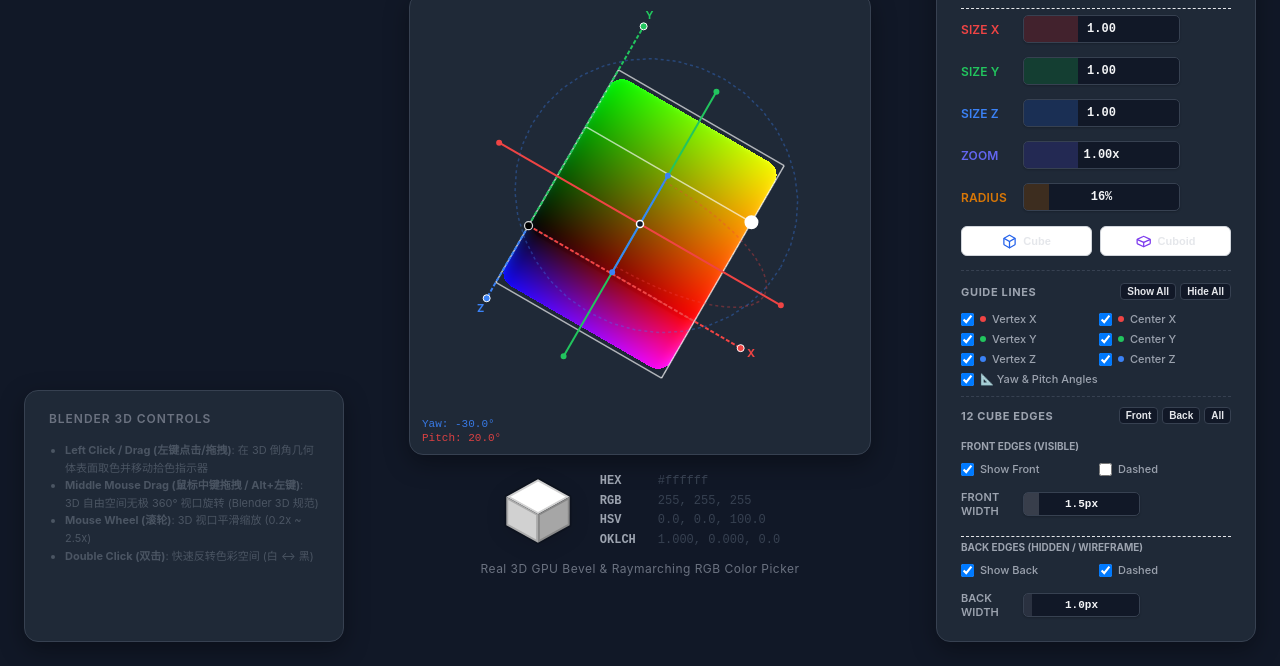
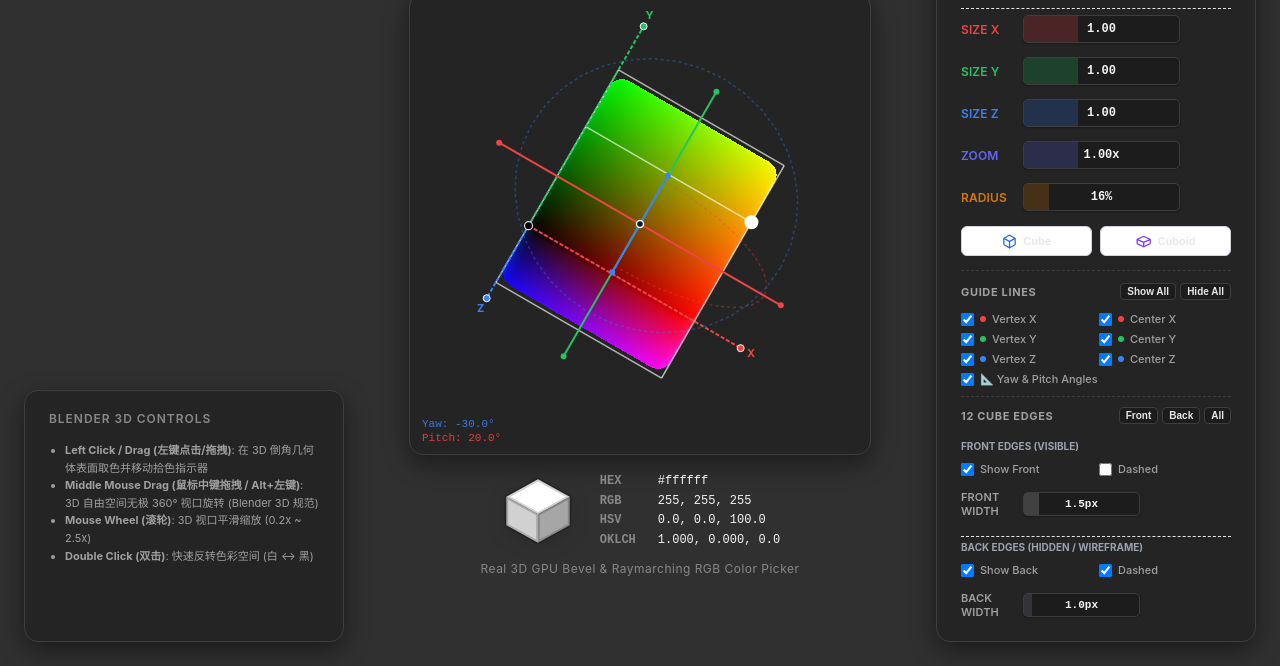
Before and after one commit to connoryang331/color-is-box-rounded, a website: page demo/index.html in a window 1280 px wide. Both pictures are taken after a click on the button "Toggle Dark / Light Theme". Shown: the part 134-800 px from the top of the page. Drawn offline with Linux system fonts and the light colour scheme.

Commit message:
style(theme): set dark theme background to #303030 and ensure all UI and readout text follow CSS theme variables

```diff
--- a/demo/index.html
+++ b/demo/index.html
@@ -30,27 +30,27 @@
   }
 
   body.dark-theme {
-    --bg-page: #111827;
-    --bg-panel: #1f2937;
-    --border-panel: #374151;
-    --border-dashed: #374151;
-    --text-title: #f9fafb;
-    --text-subtitle: #6b7280;
-    --text-h3: #6b7280;
-    --text-label: #9ca3af;
+    --bg-page: #303030;
+    --bg-panel: #242424;
+    --border-panel: #3e3e3e;
+    --border-dashed: #3e3e3e;
+    --text-title: #f3f4f6;
+    --text-subtitle: #888888;
+    --text-h3: #888888;
+    --text-label: #a0a0a0;
     --text-val: #f3f4f6;
-    --text-val-dim: #6b7280;
-    --text-body: #9ca3af;
-    --bg-slider: #111827;
-    --border-slider: #374151;
-    --border-slider-hover: #4b5563;
+    --text-val-dim: #888888;
+    --text-body: #a0a0a0;
+    --bg-slider: #1c1c1c;
+    --border-slider: #3e3e3e;
+    --border-slider-hover: #555555;
     --text-slider: #f3f4f6;
-    --bg-btn: #111827;
-    --border-btn: #374151;
+    --bg-btn: #1c1c1c;
+    --border-btn: #3e3e3e;
     --text-btn: #e5e7eb;
-    --bg-btn-hover: #374151;
-    --shadow-panel: 0 8px 24px rgba(0,0,0,.35);
-    --shadow-slider: 0 1px 2px rgba(0,0,0,0.2);
+    --bg-btn-hover: #353535;
+    --shadow-panel: 0 8px 24px rgba(0,0,0,.45);
+    --shadow-slider: 0 1px 2px rgba(0,0,0,0.3);
   }
 
   body { font-family: -apple-system, BlinkMacSystemFont, "Segoe UI", Roboto, sans-serif; display: flex; justify-content: center; align-items: center; min-height: 100vh; padding: 40px; margin: 0; background: var(--bg-page); color: var(--text-body); box-sizing: border-box; transition: background 0.2s, color 0.2s; }
@@ -386,10 +386,10 @@
 
       <!-- Vertical aligned gray values -->
       <div style="display: flex; flex-direction: column; justify-content: space-between; height: 76px; font: 12px/1.4 ui-monospace, 'SF Mono', 'Cascadia Code', monospace;">
-        <div style="display: flex; align-items: center;"><span style="width: 58px; font-weight: 600; color: #9ca3af;">HEX</span><span id="v-hex" style="color: #374151; font-weight: 500;">#ffffff</span></div>
-        <div style="display: flex; align-items: center;"><span style="width: 58px; font-weight: 600; color: #9ca3af;">RGB</span><span id="v-rgb" style="color: #374151; font-weight: 500;">255, 255, 255</span></div>
-        <div style="display: flex; align-items: center;"><span style="width: 58px; font-weight: 600; color: #9ca3af;">HSV</span><span id="v-hsv" style="color: #374151; font-weight: 500;">0.0, 0.0, 100.0</span></div>
-        <div style="display: flex; align-items: center;"><span style="width: 58px; font-weight: 600; color: #9ca3af;">OKLCH</span><span id="v-oklch" style="color: #374151; font-weight: 500;">1.000, 0.000, 0.0</span></div>
+        <div style="display: flex; align-items: center;"><span style="width: 58px; font-weight: 600; color: var(--text-val-dim);">HEX</span><span id="v-hex" style="color: var(--text-val); font-weight: 500;">#ffffff</span></div>
+        <div style="display: flex; align-items: center;"><span style="width: 58px; font-weight: 600; color: var(--text-val-dim);">RGB</span><span id="v-rgb" style="color: var(--text-val); font-weight: 500;">255, 255, 255</span></div>
+        <div style="display: flex; align-items: center;"><span style="width: 58px; font-weight: 600; color: var(--text-val-dim);">HSV</span><span id="v-hsv" style="color: var(--text-val); font-weight: 500;">0.0, 0.0, 100.0</span></div>
+        <div style="display: flex; align-items: center;"><span style="width: 58px; font-weight: 600; color: var(--text-val-dim);">OKLCH</span><span id="v-oklch" style="color: var(--text-val); font-weight: 500;">1.000, 0.000, 0.0</span></div>
       </div>
     </div>
 
@@ -398,7 +398,7 @@
 
   <div class="panel-info" id="how-card">
     <h3>Blender 3D Controls</h3>
-    <ul class="tips" style="padding-left: 16px; margin: 0; font-size: 11px; line-height: 1.6; color: #4b5563;">
+    <ul class="tips" style="padding-left: 16px; margin: 0; font-size: 11px; line-height: 1.6; color: var(--text-body);">
       <li><b>Left Click / Drag (左键点击/拖拽)</b>: 在 3D 倒角几何体表面取色并移动拾色指示器</li>
       <li><b>Middle Mouse Drag (鼠标中键拖拽 / Alt+左键)</b>: 3D 自由空间无极 360° 视口旋转 (Blender 3D 规范)</li>
       <li><b>Mouse Wheel (滚轮)</b>: 3D 视口平滑缩放 (0.2x ~ 2.5x)</li>
```
